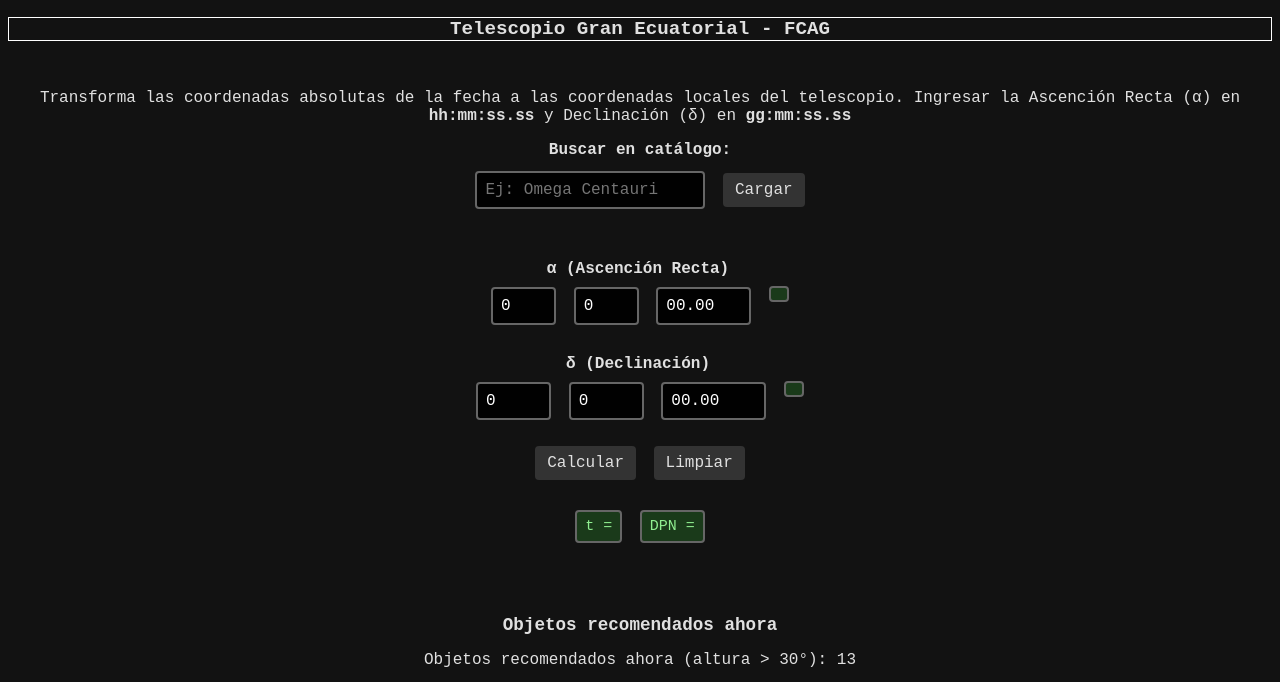
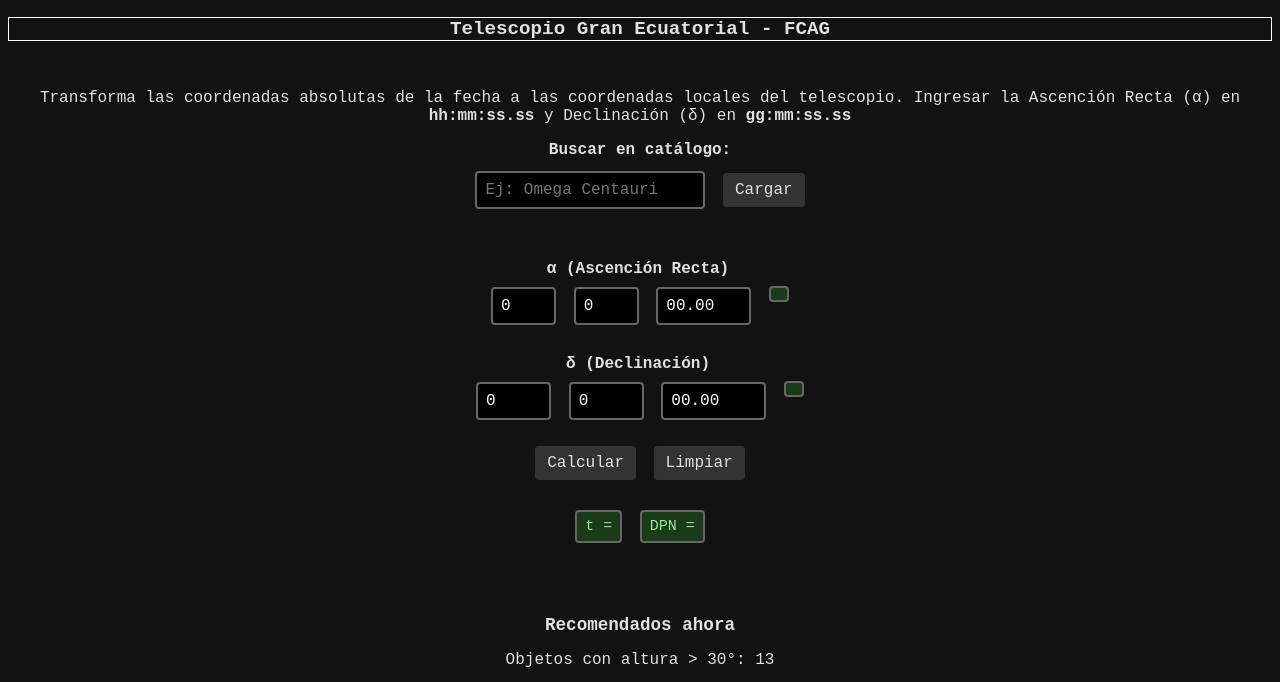
Before and after one commit to juanserrano90/ekuator, a plain HTML site: page index.html in a window 1280 px wide. Shown: the part 118-800 px from the top of the page. Drawn offline with Linux system fonts and the light colour scheme.

Commit message:
minor fix

```diff
--- a/index.html
+++ b/index.html
@@ -609,11 +609,11 @@
     }
 
     if (visibleNow.length === 0) {
-      summary.innerHTML = "Ahora mismo no hay objetos del catálogo por encima de 30° de altura.";
+      summary.innerHTML = "Objetos con altura > 30°: 0";
       return;
     }
 
-    summary.innerHTML = "Objetos recomendados ahora (altura > 30°): " + visibleNow.length;
+    summary.innerHTML = "Objetos con altura > 30°: " + visibleNow.length;
   }
 
   function applySelectedObject() {
@@ -880,7 +880,7 @@
 </section>
 
 <section>
-  <h3>Objetos recomendados ahora</h3>
+  <h3>Recomendados ahora</h3>
   <p id="observableObjectsSummary"></p>
   <table class="tableclocks" aria-label="Objetos observables ahora">
     <thead>
```
